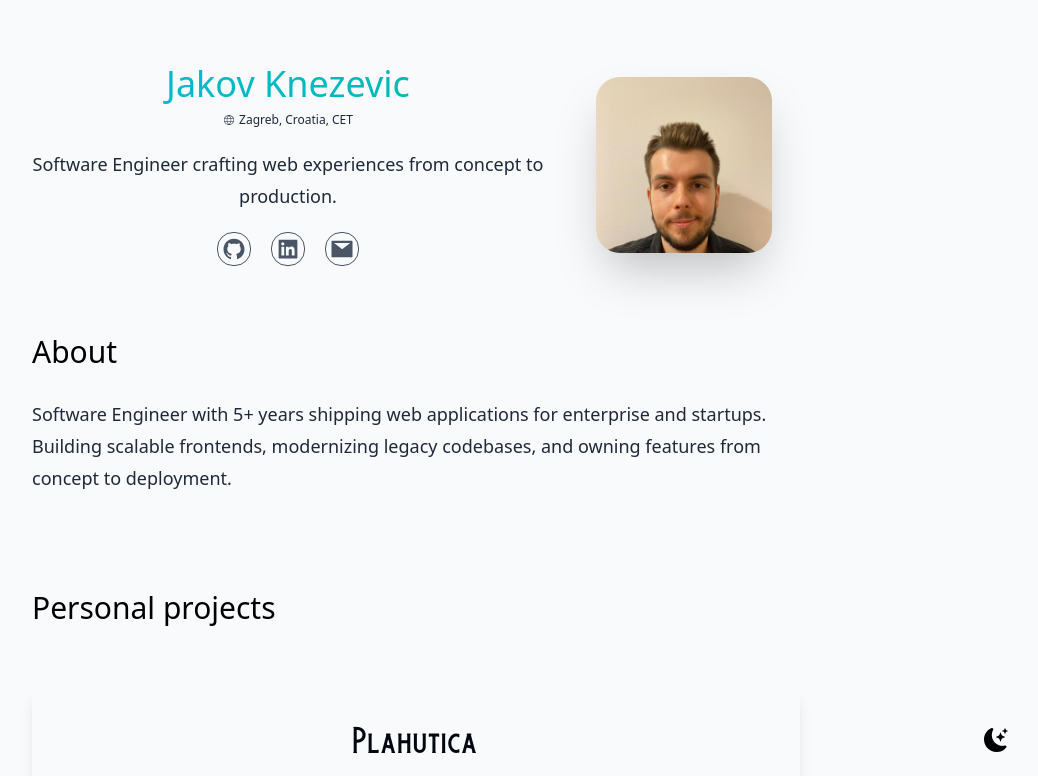
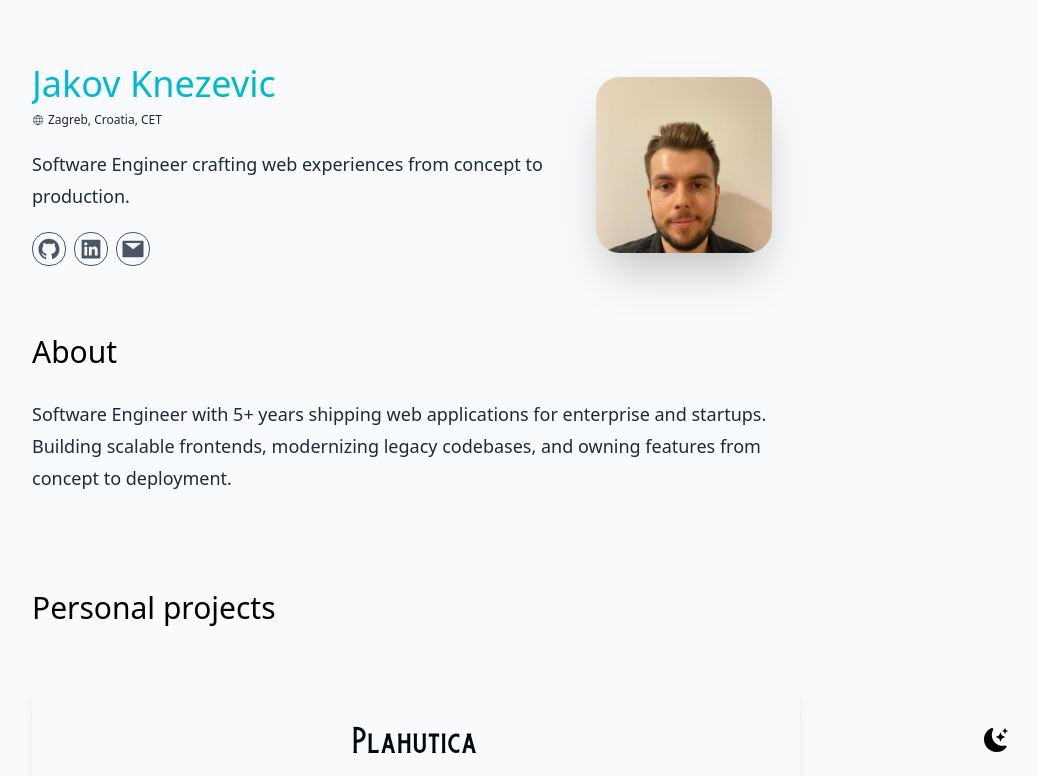
Before and after one commit to jknezevic1712/portfolio, a Next.js app: page / in a window 1280 px wide. Shown: the top 776 px of the page, without its empty margins (224-1262 px from the left). Built offline with nearby package versions, Linux system fonts and the light colour scheme.

Commit message:
WIP RESUME_DATA

```diff
--- a/components/templates/Hero.tsx
+++ b/components/templates/Hero.tsx
@@ -1,4 +1,3 @@
-import { AiFillGithub, AiFillLinkedin, AiFillMail } from 'react-icons/ai';
 import { CiGlobe } from 'react-icons/ci';
 
 import avatar from '../../public/avatar.jpeg';
@@ -6,50 +5,43 @@ import avatar from '../../public/avatar.jpeg';
 import Paragraph from '../atoms/Paragraph';
 import Img from '../atoms/Img';
 import Anchor from '../atoms/Anchor';
+import { ICON_MAP, RESUME_DATA } from '@/lib/data/RESUME_DATA';
 
 export default function Hero() {
 	return (
 		<section className="w-full flex flex-col gap-12 lg:flex-row lg:items-center lg:justify-between lg:gap-6">
 			<div className="flex flex-col">
-				<div className="text-center">
+				<div className="text-center lg:text-start">
 					<div className="flex flex-col gap-2">
 						<h2 className="bg-linear-to-r from-cyan-500 to-teal-500 bg-clip-text text-4xl font-medium text-transparent md:text-5xl lg:text-3xl xl:text-4xl 2xl:text-5xl">
-							Jakov Knezevic
+							{RESUME_DATA.name}
 						</h2>
 						<Anchor
-							href={'https://www.google.com/maps/place/Zagreb'}
-							className="flex gap-1 items-center justify-center text-xs 2xl:text-sm 3xl:text-lg text-gray-800 dark:text-gray-300"
+							href={RESUME_DATA.locationLink}
+							className="flex gap-1 items-center justify-center text-xs 2xl:text-sm 3xl:text-lg text-gray-800 dark:text-gray-300 lg:justify-start"
 							underline
 						>
 							<CiGlobe />
-							<span>Zagreb, Croatia, CET</span>
+							<span>{RESUME_DATA.location}</span>
 						</Anchor>
 					</div>
-					<Paragraph type="LARGE">
-						Software Engineer crafting web experiences from concept to
-						production.
-					</Paragraph>
+					<Paragraph type="LARGE">{RESUME_DATA.about}</Paragraph>
 				</div>
 
-				<div className="flex justify-center gap-5 text-gray-600 dark:text-gray-300">
-					<Anchor
-						variant={'BADGE'}
-						href={'https://github.com/jknezevic1712/'}
-					>
-						<AiFillGithub />
-					</Anchor>
-					<Anchor
-						variant={'BADGE'}
-						href={'https://www.linkedin.com/in/jknezevic1712/'}
-					>
-						<AiFillLinkedin />
-					</Anchor>
-					<Anchor
-						variant={'BADGE'}
-						href={'mailto:knezevic.jakov@gmail.com'}
-					>
-						<AiFillMail />
-					</Anchor>
+				<div className="flex justify-center gap-4 text-gray-600 dark:text-gray-300 lg:justify-start lg:gap-2">
+					{RESUME_DATA.contact.social.map((contact) => {
+						const IconComponent = ICON_MAP[contact.icon];
+
+						return (
+							<Anchor
+								key={contact.url}
+								variant={'BADGE'}
+								href={contact.url}
+							>
+								<IconComponent />
+							</Anchor>
+						);
+					})}
 				</div>
 			</div>
 
--- /dev/null
+++ b/lib/data/RESUME_DATA.ts
@@ -0,0 +1,155 @@
+import { AiFillGithub, AiFillLinkedin, AiFillMail } from 'react-icons/ai';
+
+export const ICON_MAP = {
+	github: AiFillGithub,
+	linkedin: AiFillLinkedin,
+	email: AiFillMail,
+} as const;
+
+export const RESUME_DATA = {
+	name: 'Jakov Knezevic',
+	initials: 'JK',
+	location: 'Zagreb, Croatia, CET',
+	locationLink: 'https://www.google.com/maps/place/Zagreb',
+	about:
+		'Software Engineer crafting web experiences from concept to production.',
+	summary:
+		'Software Engineer with 5+ years shipping web applications for enterprise and startups. Building scalable frontends, modernizing legacy codebases, and owning features from concept to deployment.',
+	avatarUrl: 'https://avatars.githubusercontent.com/u/190621376?v=4',
+	contact: {
+		email: 'knezevic.jakov@gmail.com',
+		social: [
+			{
+				name: 'GitHub',
+				url: 'https://github.com/jknezevic1712',
+				icon: 'github' satisfies keyof typeof ICON_MAP,
+			},
+			{
+				name: 'LinkedIn',
+				url: 'https://www.linkedin.com/in/jknezevic1712/',
+				icon: 'linkedin' satisfies keyof typeof ICON_MAP,
+			},
+			{
+				name: 'E-Mail',
+				url: 'mailto:knezevic.jakov@gmail.com',
+				icon: 'email' satisfies keyof typeof ICON_MAP,
+			},
+		],
+	},
+	education: [
+		{
+			school: 'Faculty of Organization and Informatics',
+			degree: "Bachelor's Degree in Business informatics",
+			start: '2018',
+			end: '2022',
+		},
+	],
+	work: [
+		{
+			company: 'Cirtuo (Coupa)',
+			link: 'https://www.linkedin.com/company/cirtuo/',
+			badges: [
+				'Remote',
+				'AI',
+				'Angular/Nx',
+				'Monorepo',
+				'TypeScript',
+				'Dynamic PPT/PDF',
+				'#NET',
+			],
+			title: 'Software Engineer',
+			start: '2024',
+			end: null,
+			description:
+				'Enterprise procurement and strategic sourcing platform that helps organizations plan, analyze, and execute supply chain strategies — covering spend analysis, supplier evaluation, risk management, and initiative tracking.',
+			highlights: [
+				'Planned and delivered refactors of multiple project pain points',
+				'Led development of crucial features',
+			],
+		},
+		{
+			company: 'DataMir (Libelle AG)',
+			link: 'https://www.linkedin.com/company/datamir/',
+			badges: [
+				'Remote',
+				'Database Automation',
+				'Data Orchestration',
+				'React',
+				'Webpack',
+				'TypeScript',
+				'Module Federation',
+				'jQuery',
+				'Python',
+			],
+			title: 'Software Engineer',
+			start: '2022',
+			end: '2024',
+			description:
+				'Database automation and data orchestration solutions which provide features such as disaster recovery, high availability, and data manipulation automation among others.',
+			highlights: [
+				'Architected migration of multiple projects to Typescript',
+				'Oversaw and implemented module federation approach to projects',
+				'Led development of crucial features',
+			],
+		},
+		{
+			company: 'Ovis software',
+			link: 'https://www.ovis-software.com/',
+			badges: [
+				'Hybrid',
+				'Telecommunications',
+				'Phalcon PHP framework',
+				'jQuery',
+				'Bootstrap',
+			],
+			title: 'Software Engineer',
+			start: '2021',
+			end: '2021',
+			description:
+				'Involved in development of multiple projects such as all-in-one solution for telecom operators and harbor ships records solution',
+			highlights: [
+				'Project specification and planning',
+				'Continuous delivery of crucial features',
+			],
+		},
+	],
+	skills: [
+		'React/Next.js',
+		'Angular/Nx',
+		'TypeScript',
+		'Tailwind CSS',
+		'Design Systems',
+		'WebSockets',
+	],
+	projects: [
+		{
+			title: 'Plahutica',
+			techStack: ['Vercel', 'React/Next.js', 'TypeScript', 'TailwindCSS'],
+			description:
+				'Traveling on a budget guide here to help you out with useful ideas or advices for your journey',
+			link: {
+				label: 'Plahutica',
+				href: 'https://monito.dev/',
+			},
+		},
+		{
+			title: '43frames',
+			techStack: ['TypeScript', 'Next.js', 'AI'],
+			description: 'AI-powered image and video generation studio',
+			link: {
+				label: '43frames.com',
+				href: 'https://43frames.com/',
+			},
+		},
+		{
+			title: 'Minimalist CV',
+			techStack: ['TypeScript', 'Next.js', 'Tailwind CSS'],
+			description:
+				'Open source, print-friendly CV template. 9,600+ stars on GitHub',
+			link: {
+				label: 'Minimalist CV',
+				href: 'https://github.com/BartoszJarocki/cv',
+			},
+		},
+	],
+} as const;
```
